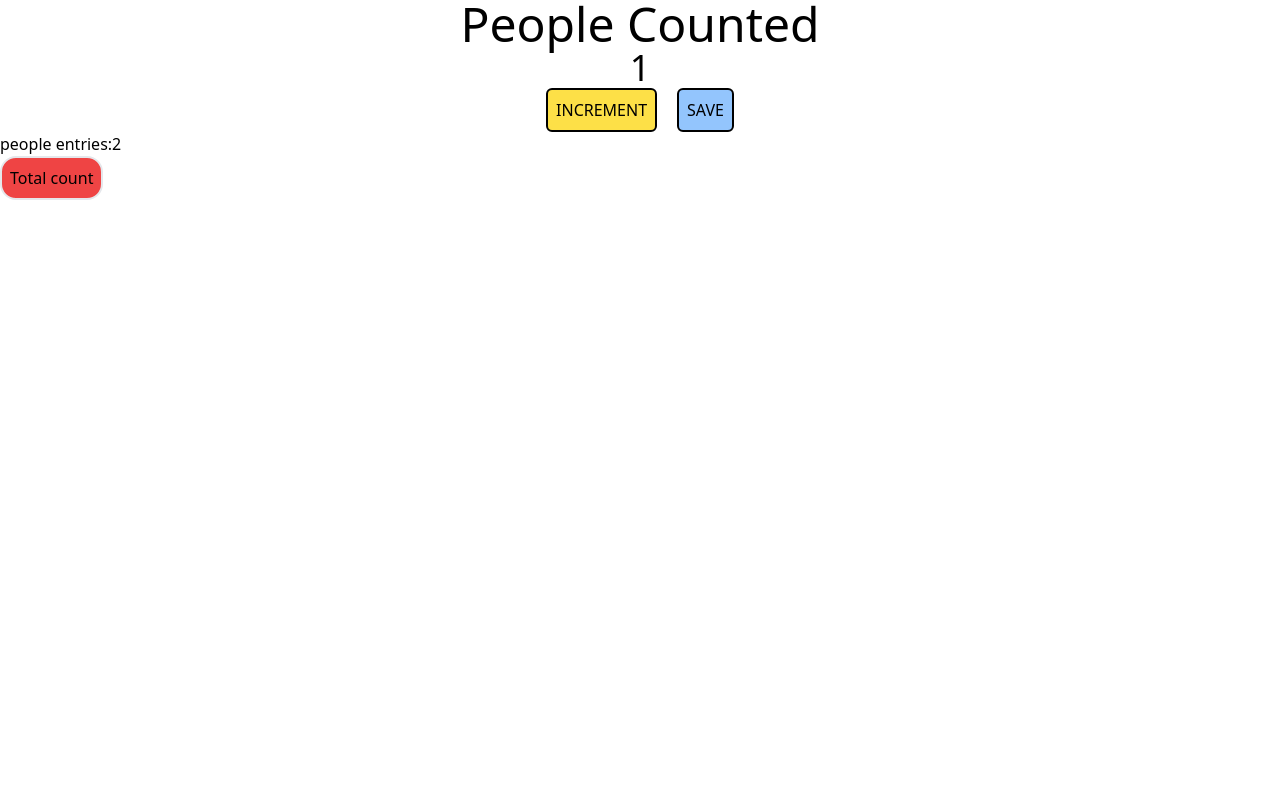
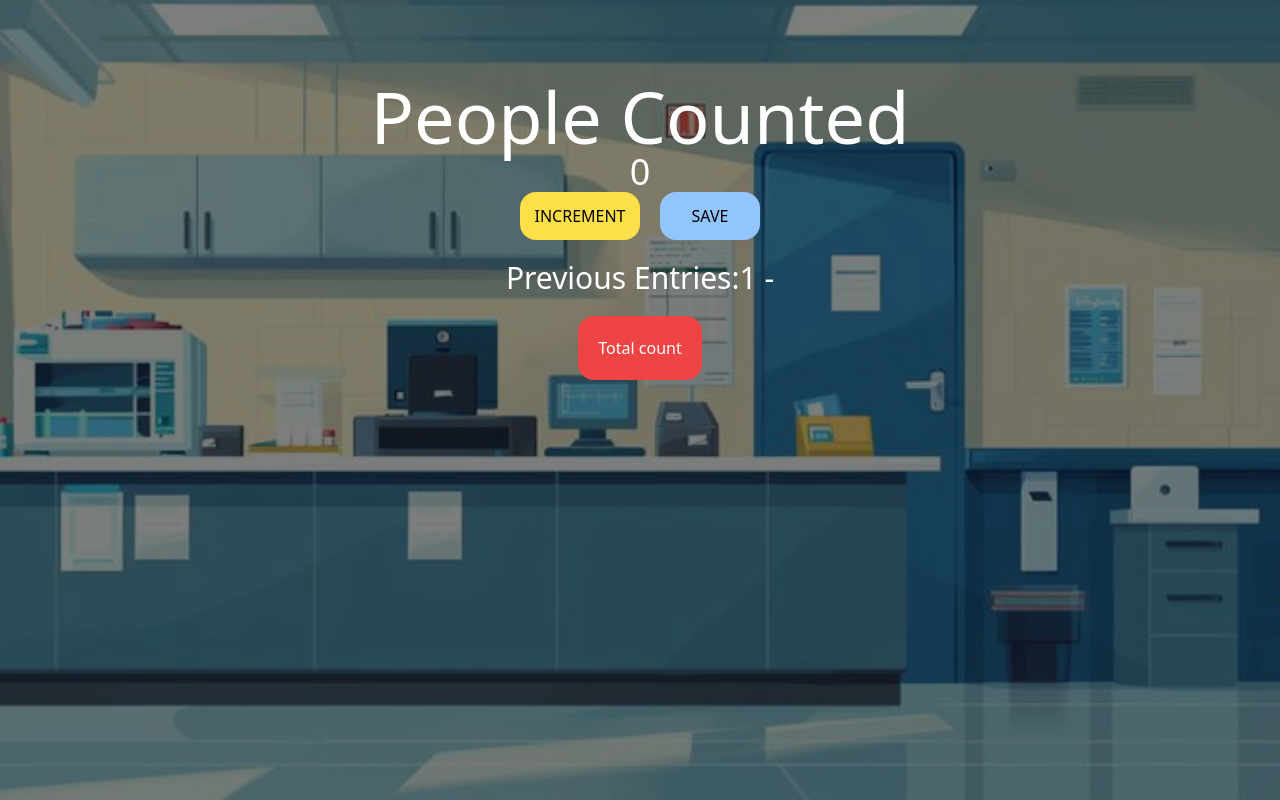
Before and after one commit to Ayimaah-crypto/Javascript-ayimaa, a website: page index.html in a window 1280 px wide. Drawn offline with nearby package versions, Linux system fonts and the light colour scheme.

Commit message:
styled my counter

```diff
--- a/index.html
+++ b/index.html
@@ -9,18 +9,23 @@
 
 </head>
 
-<body>
-    <h1 class="text-5xl text-center">People Counted</h1>
+<body class="relative bg-[url('images/counter.jpg')] bg-center bg-cover min-h-screen">
+    <div class="absolute inset-0 bg-black bg-opacity-50 z-0"></div>
+    <div class="relative z-10 text-white">
+        <h1 class="text-7xl text-center pt-20  ">People Counted</h1>
     <h2 class="text-4xl text-center" id="count-el">0</h2>
     <div class="flex justify-center space-x-5">
-        <button class="border-2 p-2 border-black bg-yellow-300 rounded-md justify-center " id="increment-btn"
+        <button class="border-1 p-2 w-[120px] border-black text-black bg-yellow-300 rounded-2xl justify-center " id="increment-btn"
             onclick="increment()">INCREMENT</button>
-        <button class="border-2 p-2 border-black bg-blue-300 rounded-md justify-center" id="save-btn"
+        <button class="border-1 p-3 w-[100px] text-black border-black bg-blue-300 rounded-2xl justify-center" id="save-btn"
             onclick="save()">SAVE</button>
     </div>
     <p id="welcome-el"></p>
-    <p id="save-el">People Entries:</p>
-    <button class="border-2 bg-red-500 p-2 rounded-2xl" id="total-el" onclick="total()">Total count</button>
+    <p class="text-center pt-5 text-3xl" id="save-el">Previous Entries:</p>
+    <div class="flex justify-center pt-5">
+        <button class="border-1 bg-red-500 p-5 rounded-2xl  " id="total-el" onclick="total()">Total count</button>
+    </div>
+    </div>
     <script src="index.js"></script>
 </body>
 
--- a/index.js
+++ b/index.js
@@ -88,7 +88,37 @@
 // }
 
 // my achievemnet
-let countEl = document.getElementById("count-el")
+// let countEl = document.getElementById("count-el")
+// let saveEl = document.getElementById("save-el")
+// let totalEl = document.getElementById("total-el")
+
+// let count = 0
+// let entries = []
+
+// function increment() {
+//     count = count + 1
+//     countEl.innerText = count
+//     console.log()
+// }
+// increment()
+
+
+// function save() {
+//     entries.push(count * 2)
+//     saveEl.innerText = "people entries:" + entries.join(" ")
+
+// }
+// save()
+
+// function total() {
+//     let sum = entries.reduce((acc,num) => acc + num , 0)
+//     totalEl.innerText = "total:" + sum
+//     console.log( "Total", sum)
+// }
+
+// scrimba
+
+let countEL = document.getElementById("count-el")
 let saveEl = document.getElementById("save-el")
 let totalEl = document.getElementById("total-el")
 
@@ -96,22 +126,23 @@ let count = 0
 let entries = []
 
 function increment() {
-    count = count + 1
-    countEl.innerText = count
-    console.log()
+    count += 1
+    countEL.innerText = count
 }
 increment()
 
+function save() {
+    let countStr = count + " - "
+    // textContent, helps display our content properly, than innerText does
+    saveEl.textContent += countStr
+    entries.push(count)
 
-function save() {
-    entries.push(count * 2)
-    saveEl.innerText = "people entries:" + entries.join(" ")
-
+     count = 0
+    countEL.textContent = count
 }
 save()
 
 function total() {
-    let sum = entries.reduce((acc,num) => acc + num , 0)
-    totalEl.innerText = "total:" + sum
-    console.log( "Total", sum)
+  let sum = entries.reduce((acc, num) => acc + num, 0 )
+  totalEl.innerText += "=" + sum
 }
```
Also changed, not shown: images/counter.jpg (added).
